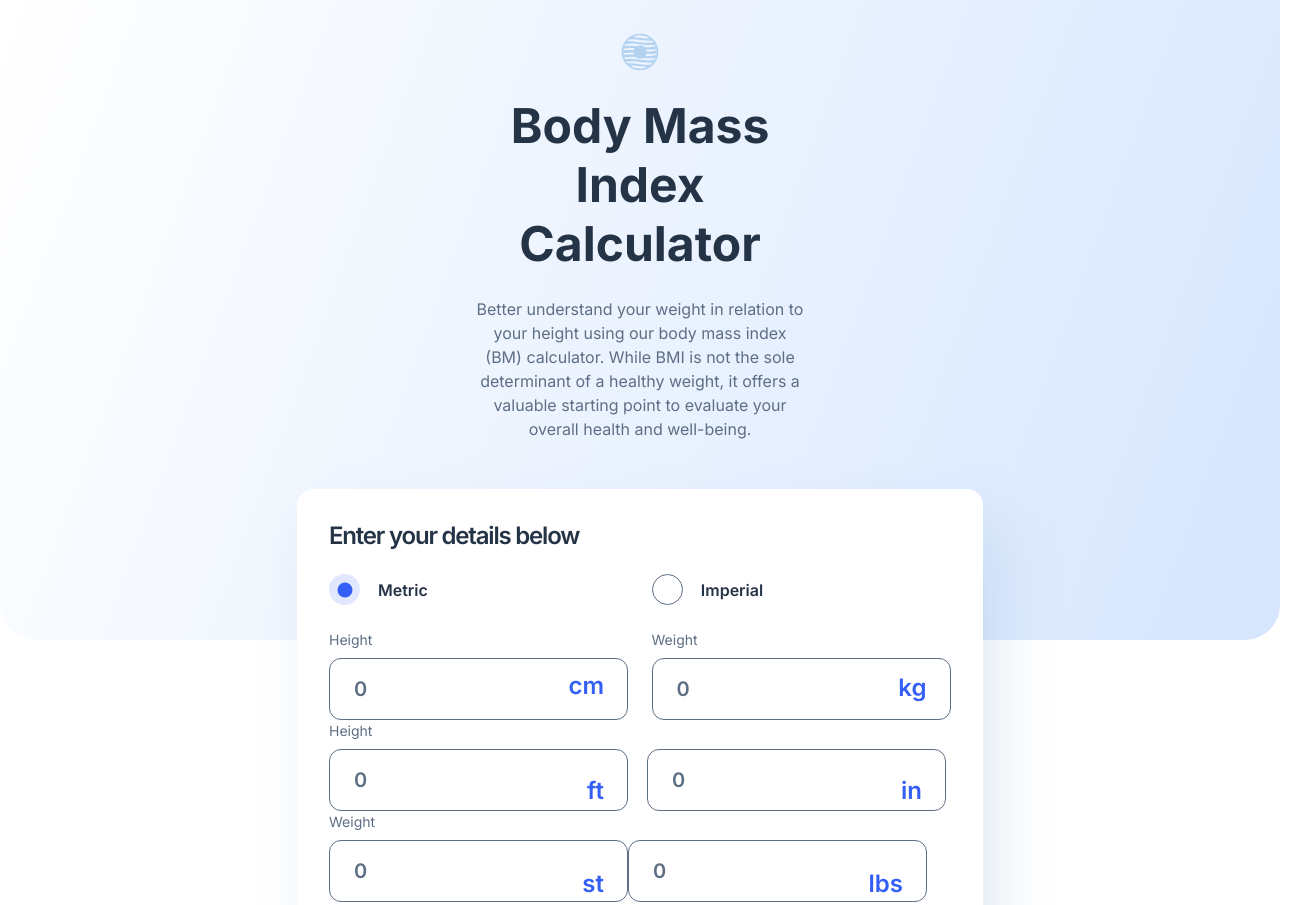
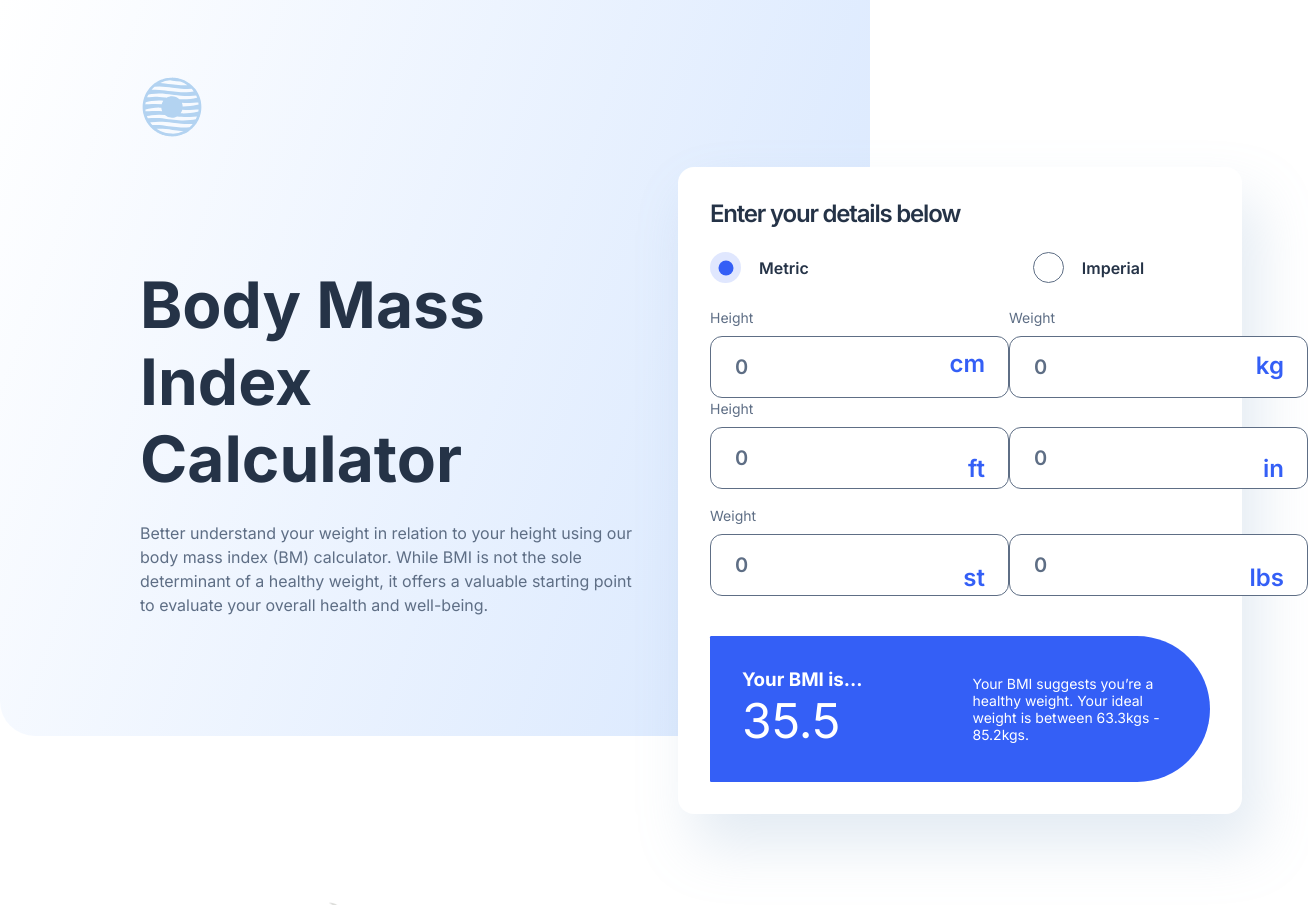
Before and after one commit to gabrieltrtl/body-mass-index-calculator, a plain HTML site: page index.html in a window 1280 px wide. Shown: the top 905 px of the page, 1308 px wide, since content can reach past the window. Drawn offline with Linux system fonts and the light colour scheme.

Commit message:
commit 13.0

```diff
--- a/css/style.scss
+++ b/css/style.scss
@@ -58,6 +58,20 @@ border-width: 0;
   .header__logo {
     margin: 0 auto;
     max-width: 40px;
+    @include device(desktop) {
+      max-width: 64px;
+      margin: initial;
+    }
+  }
+  @include device(desktop) {
+    padding: 75px 0px 28px 140px;
+  }
+}
+
+.hero__intro-wrapper {
+  @include device(desktop) {
+    display: grid;
+    grid-template-columns: 1fr 1fr;
   }
 }
 
@@ -75,6 +89,15 @@ border-width: 0;
     background: linear-gradient(290deg, #D6E6FE 0%, rgba(214, 252, 254, 0) 100%);
     border-radius: 0 0 35px 35px;
     z-index: -1;
+    @include device(desktop) {
+      height: 46rem;
+      width:68%;
+    }
+  }
+  @include device(desktop) {
+    max-width: 564px;
+    text-align: initial;
+    margin: 99px 0px 0 140px;
   }
 }
 
@@ -82,6 +105,9 @@ border-width: 0;
   font-size: map-get($fonts, "$large1" );
   color: $primary-2;
   margin-bottom: 24px;
+  @include device(desktop) {
+   font-size: map-get($fonts, "$large2" );
+  }
 }
 
 .intro__text {
@@ -99,6 +125,9 @@ border-width: 0;
   @include device(tablet) {
     max-width: 686px;
     padding: 32px;
+  }
+  @include device(desktop) {
+    max-width: 564px;
   }
 }
 .hero__form {
@@ -186,14 +215,15 @@ border-width: 0;
 
 .active {
   display: block;
+  @include device(tablet) {
+    display: flex;
+    justify-content: space-between;
+  }
 }
 
 .text-inputs__height {
   display: inline-block;
   position: relative;
-  @include device(tablet) {
-    margin-right: 19px;
-  }
   .placeholder-text {
     color: #345FF6;
     font-size: map-get($fonts, "$medium2");
@@ -241,9 +271,7 @@ border-width: 0;
 .text-inputs-wrapper {
   display: flex;
   justify-content: space-between;
-  @include device(tablet) {
-    justify-content: initial;
-  }
+  margin-bottom: 16px;
 }
 
 .form__result {
@@ -253,9 +281,10 @@ border-width: 0;
   border-radius: 16px;
   @include device(tablet) {
     border-radius: 16px 999px 999px 16px;
-    display: flex;
+    display: grid;
+    grid-template-columns: 1fr 1fr;
     align-items: center;
-    gap: 192px
+    gap: 25px
   }
 }
 
--- a/index.html
+++ b/index.html
@@ -15,6 +15,8 @@
   </header>
 
   <main class="hero__container">
+
+    <div class="hero__intro-wrapper">
       <section class="hero__intro">
         <h1 class="intro__title">Body Mass Index Calculator</h1>
         <p class="intro__text">
@@ -24,9 +26,7 @@
           your overall health and well-being.
         </p>
       </section>
-
       <section class="hero__form-wrapper">
-
         <form class="hero__form" action="">
           <fieldset>
             <h2 class="form__title">Enter your details below</h2>
@@ -85,6 +85,8 @@
             </p>
         </div>
       </section>
+    </div>
+
     <section class="hero__meaning">
       <img class="meaning__img" src="./assets/images/image-man-eating.webp" alt="">
       <div class="meaning__content">
```
Also changed, not shown: css/style.css, 1 other file. Lines whose indentation alone changed are shown as unchanged.
